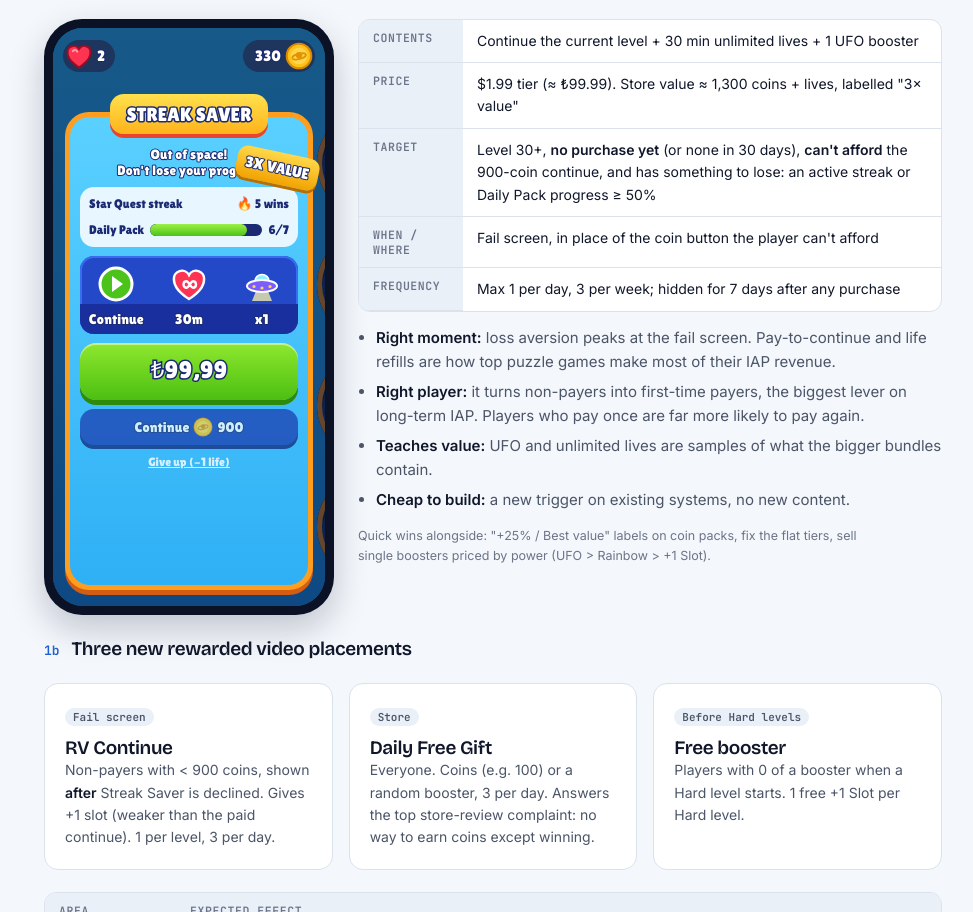
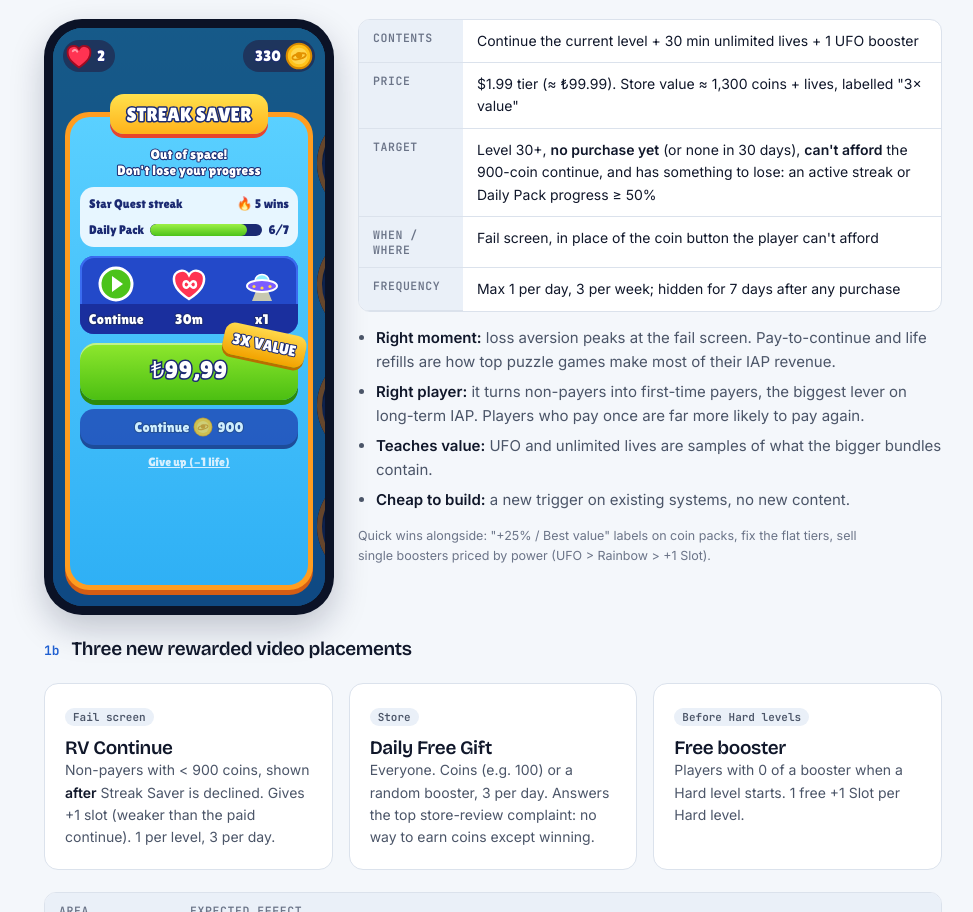
Before and after one commit to omeryenal/hole-people-case, a plain HTML site: page index.html in a window 1280 px wide. Shown: the part 1293-2205 px from the top of the page, without its empty margins (272-1245 px from the left). Drawn offline with nearby package versions, Linux system fonts and the light colour scheme.

Commit message:
Move value tag onto price button

```diff
--- a/index.html
+++ b/index.html
@@ -183,7 +183,7 @@ footer{color:var(--muted);font-size:12.5px;border-top:1px solid var(--line);padd
 .gtray .it>div{display:flex;flex-direction:column;align-items:center;padding:8px 2px 0}
 .gtray svg{width:40px;height:40px}
 .gtray .lb{display:grid;grid-template-columns:repeat(3,1fr);background:#1a2f9e;text-align:center;font-size:14px;padding:4px 0}
-.gtag{position:absolute;right:-6px;top:40px;transform:rotate(12deg);background:linear-gradient(180deg,#ffd84a,#f2a300);border-radius:10px;padding:4px 9px;font-size:15px;box-shadow:0 3px 0 #b86f00;z-index:3}
+.gtag{position:absolute;right:-8px;top:-14px;transform:rotate(12deg);background:linear-gradient(180deg,#ffd84a,#f2a300);border-radius:10px;padding:4px 9px;font-size:15px;box-shadow:0 3px 0 #b86f00;z-index:3}
 .gbtn{width:100%;border:0;border-radius:16px;background:linear-gradient(180deg,#8fe82e,#4cbf12);box-shadow:0 5px 0 #2d8a0b, inset 0 2px 0 rgba(255,255,255,.45);color:#fff;font:inherit;font-size:24px;padding:8px 0 10px;cursor:pointer}
 .gbtn[disabled]{filter:saturate(.6) brightness(.95);cursor:default}
 .gbtn2{width:100%;border:0;border-radius:14px;background:#1d3fb0;box-shadow:0 4px 0 #13287a;color:#fff;font:inherit;font-size:14px;padding:7px 0;display:flex;align-items:center;justify-content:center;gap:4px;opacity:.75}
@@ -280,7 +280,7 @@ html{scroll-behavior:smooth}
         <div class="ghud"><div class="gpill"><svg viewBox="0 0 32 30"><path d="M16 28S3 20.5 3 11.2A7 7 0 0 1 16 7a7 7 0 0 1 13 4.2C29 20.5 16 28 16 28z" fill="#ff3352" stroke="#9e0b22" stroke-width="2.2"/><path d="M9 9.5c1.5-2 4-2 5 .5" stroke="#ff9aa9" stroke-width="2.4" fill="none" stroke-linecap="round"/></svg><span class="gs thin">2</span></div><div class="gpill coin"><span class="gs thin">330</span><svg viewBox="0 0 32 32"><circle cx="16" cy="16" r="14" fill="#ffc21a" stroke="#d98a00" stroke-width="2.4"/><circle cx="16" cy="16" r="9.5" fill="#ffd54d"/><ellipse cx="16" cy="16.5" rx="8" ry="3" fill="none" stroke="#e39200" stroke-width="2" transform="rotate(-15 16 16)"/><circle cx="16" cy="15" r="3.6" fill="#e39200"/></svg></div></div>
         <div class="gpop">
           <div class="gbanner gs">STREAK SAVER</div>
-          <div class="gframe" style="position:relative"><span class="gtag gs thin">3X VALUE</span><div class="gbody">
+          <div class="gframe"><div class="gbody">
             <div class="gsub gs thin">Out of space!<br>Don't lose your progress</div>
             <div class="gprog">
               <div class="r"><span>Star Quest streak</span><span>🔥 5 wins</span></div>
@@ -288,7 +288,7 @@ html{scroll-behavior:smooth}
             </div>
             <div class="gtray"><div class="it"><div><svg viewBox="0 0 40 40"><circle cx="20" cy="20" r="16" fill="#4cc31a" stroke="#fff" stroke-width="3"/><path d="M16 12l11 8-11 8z" fill="#fff"/></svg></div><div><svg viewBox="0 0 40 40"><path d="M20 35S5 26.5 5 15.8A8 8 0 0 1 20 11a8 8 0 0 1 15 4.8C35 26.5 20 35 20 35z" fill="#ff3352" stroke="#fff" stroke-width="2.5"/><path d="M14.5 20.5c0-2 1.3-3.2 3-3.2 2.6 0 3.8 6.4 6.5 6.4 1.7 0 3-1.2 3-3.2s-1.3-3.2-3-3.2c-2.7 0-3.9 6.4-6.5 6.4-1.7 0-3-1.2-3-3.2z" fill="none" stroke="#fff" stroke-width="2.4"/></svg></div><div><svg viewBox="0 0 40 40"><path d="M14 27l-4 10h20l-4-10z" fill="#fff3a8" opacity=".75"/><ellipse cx="20" cy="17" rx="7" ry="6.5" fill="#8ff0ff" stroke="#fff" stroke-width="1.5"/><ellipse cx="20" cy="22" rx="15" ry="6" fill="#7b5cff" stroke="#fff" stroke-width="2"/><circle cx="12" cy="22.5" r="1.6" fill="#ffd84a"/><circle cx="20" cy="24" r="1.6" fill="#ffd84a"/><circle cx="28" cy="22.5" r="1.6" fill="#ffd84a"/></svg></div></div>
               <div class="lb gs thin"><span>Continue</span><span>30m</span><span>x1</span></div></div>
-            <button class="gbtn gs" tabindex="-1">₺99,99</button>
+            <button class="gbtn gs" tabindex="-1" style="position:relative">₺99,99<span class="gtag gs thin">3X VALUE</span></button>
             <div class="gbtn2 gs thin">Continue <svg viewBox="0 0 32 32"><circle cx="16" cy="16" r="14" fill="#ffc21a" stroke="#d98a00" stroke-width="2.4"/><circle cx="16" cy="16" r="9.5" fill="#ffd54d"/><ellipse cx="16" cy="16.5" rx="8" ry="3" fill="none" stroke="#e39200" stroke-width="2" transform="rotate(-15 16 16)"/><circle cx="16" cy="15" r="3.6" fill="#e39200"/></svg> 900</div>
             <button class="gskip" tabindex="-1">Give up (−1 life)</button>
           </div></div>
```
